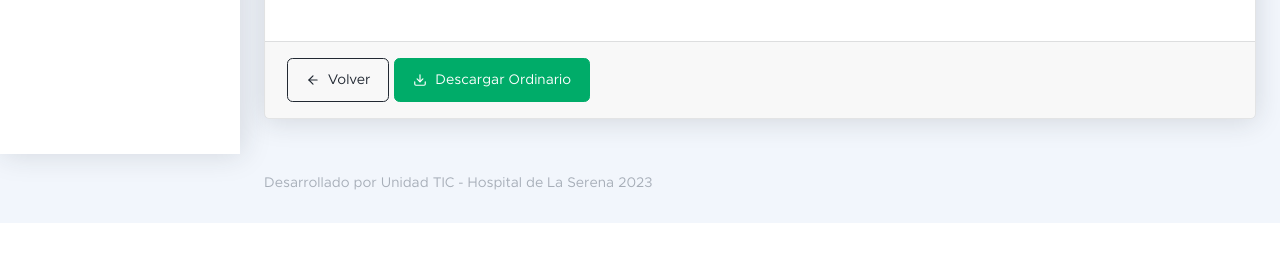
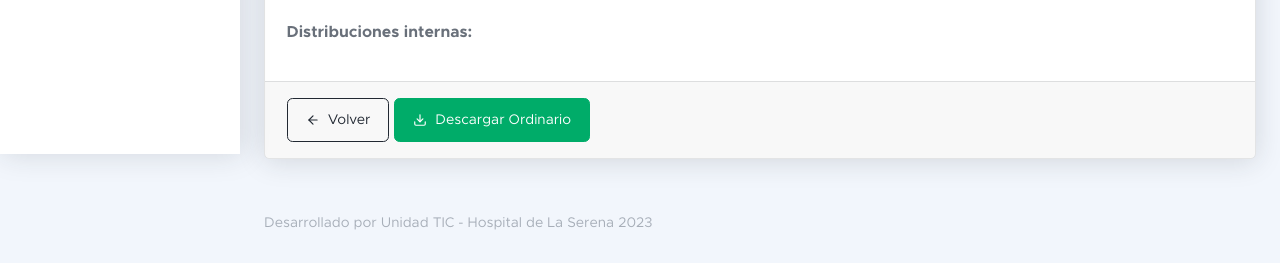
Before and after one commit to peimando/documents_maker_project, a Django app: template docu/website/templates/website/ordinario/detail_ordinario.html in a window 1280 px wide. Shown: the part 646-909 px from the top of the page. Before the commit the page ends 869 px from the top, so only its background shows below. Run offline with Django 4.2, Linux system fonts and the light colour scheme; the template is opened without the code that fills it, so the values that code supplies are empty; some libraries are stand-ins or nearby versions.

Commit message:
agregado listado de distribuciones internas

```diff
--- a/docu/website/templates/website/ordinario/detail_ordinario.html
+++ b/docu/website/templates/website/ordinario/detail_ordinario.html
@@ -72,11 +72,16 @@
                         {{ object.telefono }}
                     </p>
 
-                    {% if object.tipo_distribucion == 'INT' %}
-                        <p id="distribuciones_internas">
-                            {{ object.distribucion_interna }}
-                        </p>
-                    {% endif %}
+                    <p id="distribucion_interna">
+                        <strong>Distribuciones internas:</strong>
+                    </p>
+
+                    <ul>
+                    {% for distribucion_interna in object.distribuciones_internas_asociadas %}
+                        <li>{{ distribucion_interna }}</li>
+                    {% endfor %}
+                    </ul>
+
 
                     {% if object.tipo_distribucion == 'EXT' %}
                         <p id="distribuciones_externas">
```
